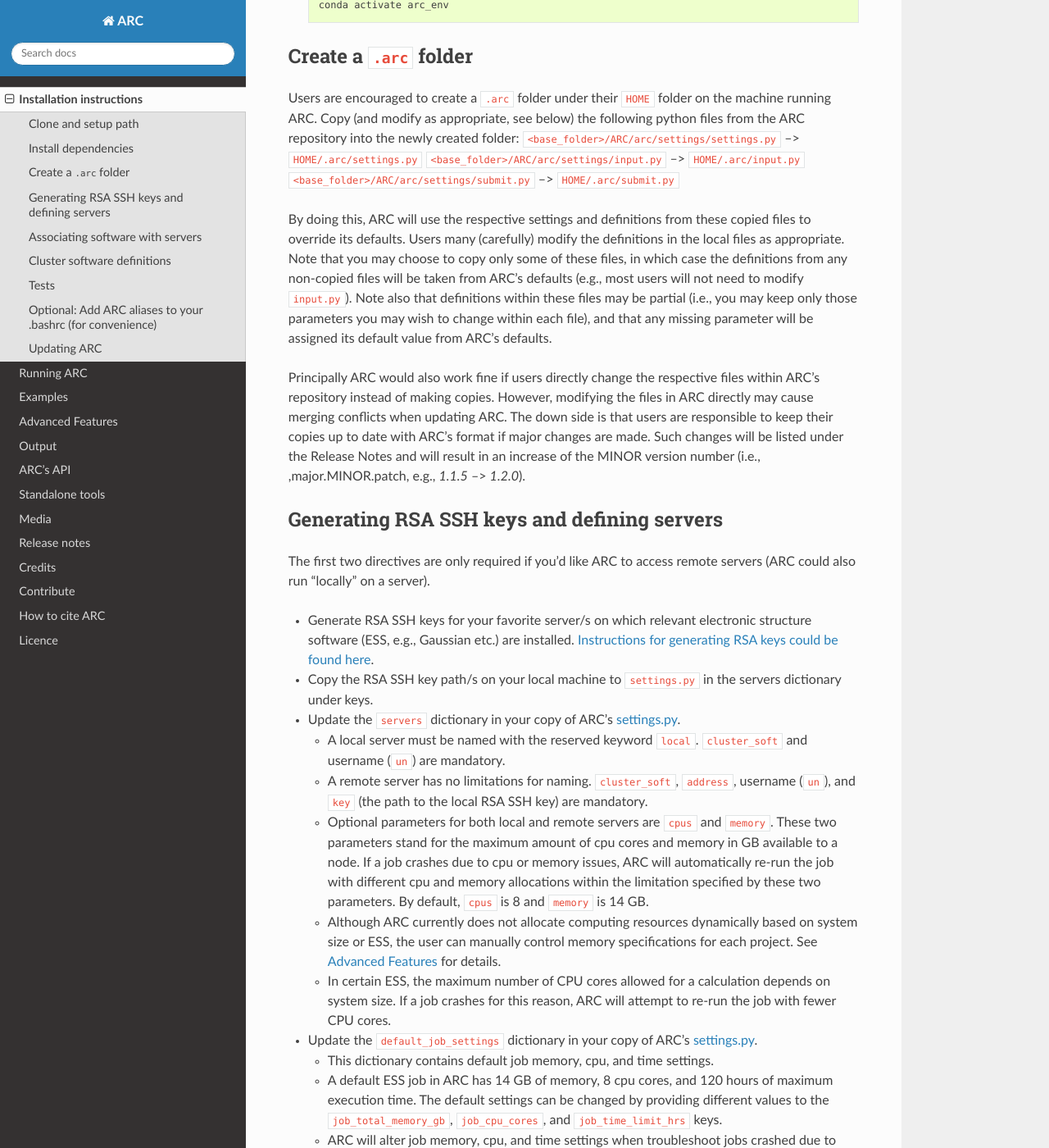
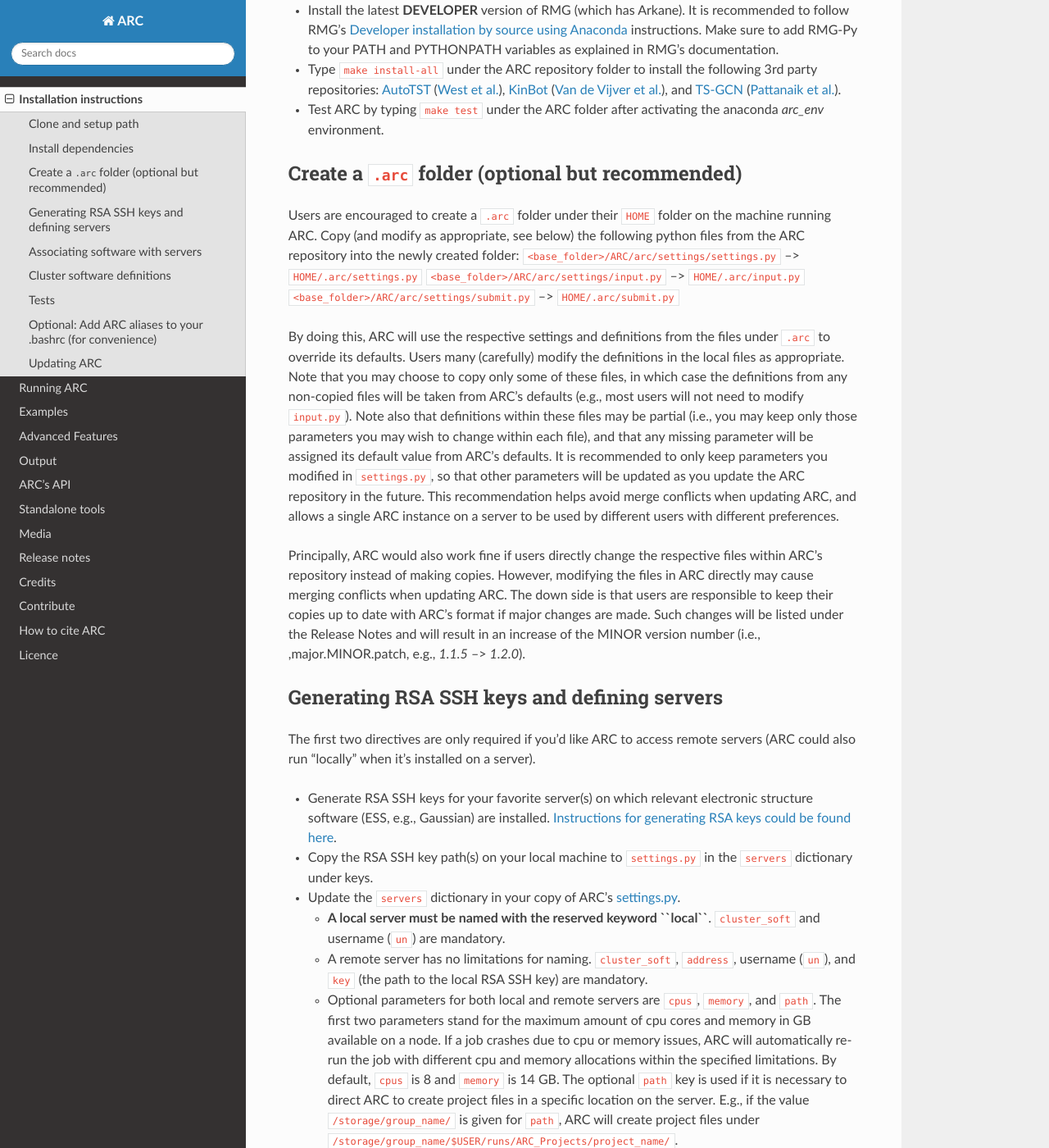
Before and after one commit to ReactionMechanismGenerator/ARC, a Sphinx documentation site: the page built from docs/source/installation.rst, in a window 1280 px wide and 1400 px high, scrolled down 1240 px. Shown: the whole window at 82% size. Built offline with Sphinx 7.4.7 and the Read the Docs theme 2.0.0, drawn with Linux system fonts in a browser that asks for light colours; formulas are drawn with MathJax 3; the version number could not be read and is left out; some of the changed text lies outside the part shown.

Commit message:
Docs: Modifications to the installation instructions

```diff
--- a/docs/source/installation.rst
+++ b/docs/source/installation.rst
@@ -3,13 +3,20 @@
 Installation instructions
 =========================
 
-Note:
-    ARC was only tested on Linux (Ubuntu_ 18.04.1 LTS) and Mac machines. We don't expect it to work on Windows.
-
-ARC can be installed on a server, as well as on your local desktop / laptop, submitting jobs to the server/s.
-The instructions below make this differentiation when relevant (the only difference is that ARC should be aware
+ARC can be installed on a server, as well as on your local desktop / laptop, submitting jobs to your server(s).
+The instructions below make this differentiation when relevant (the only difference is that ARC should be "aware"
 of software installed on the same machine, where the communication isn't done via SSH).
 
+Note:
+    ARC was only tested on Linux (Ubuntu_ 18.04.1 and 20.04 LTS) and Mac machines.
+    We don't expect it to work smoothly on Windows machines.
+
+Note:
+    These installation instructions assume you already have access to a server with a cluster scheduling software
+    (ARC currently supports SGE, Slurm, PBS, and HTCondor) and with properly installed electronic structure software
+    (ARC currently supports Gaussian, QChem, Molpro, TeraChem, Orca, and Psi4). We further assume that you have
+    some experience working with the server, e.g., writing appropriate submit scripts (example scripts are given,
+    but modifications are usually required).
 
 .. _path:
 
@@ -17,12 +24,13 @@ Clone and setup path
 ^^^^^^^^^^^^^^^^^^^^
 
 - Download and install the `Anaconda Python Platform`__ for Python 3.7 or higher if you haven't already.
-- Get git if you don't have it already by typing sudo apt-get install git in a terminal.
+- Get git and appropriate compilers if you don't have them already by typing ``sudo apt install git gcc g++ make``
+  in a terminal.
 - Clone ARC's repository to by typing the following command in the desired folder (e.g., under `~/Code/`)::
 
     git clone https://github.com/ReactionMechanismGenerator/ARC.git
 
-- Add ARC to your local path in .bashrc (make sure to change ``~/Path/to/ARC/`` accordingly)::
+- Add ARC to your local path in ``.bashrc`` (make sure to change ``~/Path/to/ARC/`` accordingly)::
 
     export PYTHONPATH=$PYTHONPATH:~/Path/to/ARC/
 
@@ -34,20 +42,6 @@ __ anaconda_
 Install dependencies
 ^^^^^^^^^^^^^^^^^^^^
 
-- Install the latest **DEVELOPER** version of RMG (which has Arkane).
-  It is recommended to follow RMG's `Developer installation by source using Anaconda
-  <http://reactionmechanismgenerator.github.io/RMG-Py/users/rmg/installation/index.html
-  #for-developers-installation-by-source-using-anaconda-environment>`_ instructions.
-  Make sure to add RMG-Py to your PATH and PYTHONPATH variables as explained in RMG's documentation.
-- If you'd like to use `AutoTST <https://github.com/ReactionMechanismGenerator/AutoTST>`_ in ARC (optional),
-  clone it in a separate folder and add it to your PYTHONPATH just as well.
-- If you'd like to use a pre-trained graph convolutional network to quickly predict TS guesses for further optimization,
-  run `make gcn` from ARC's home directory, which clones `TS-GCN <https://github.com/ReactionMechanismGenerator/TS-GCN.git>`_
-  under the same parent folder as the ARC repository. It also sets up the environment to run the network.
-  The original network was published by `Pattanaik et al. <https://chemrxiv.org/articles/Genereting_Transition_States_of_Isomerization_Reactions_with_Deep_Learning/12302084>`_
-  using TensorFlow 1.4 and Python 2.7. This repo uses the same architecture with various minor upgrades, more training data,
-  and is translated into PyTorch Geometric and Python 3.7.
-
 - Create the Anaconda environment for ARC (after changing the directory to the
   installation folder by, e.g., ``cd ~/Code/ARC/``)::
 
@@ -57,9 +51,23 @@ Install dependencies
 
      conda activate arc_env
 
+- Install the latest **DEVELOPER** version of RMG (which has Arkane).
+  It is recommended to follow RMG's `Developer installation by source using Anaconda
+  <http://reactionmechanismgenerator.github.io/RMG-Py/users/rmg/installation/index.html
+  #for-developers-installation-by-source-using-anaconda-environment>`_ instructions.
+  Make sure to add RMG-Py to your PATH and PYTHONPATH variables as explained in RMG's documentation.
+- Type ``make install-all`` under the ARC repository folder to install the following 3rd party repositories:
+  `AutoTST <https://github.com/ReactionMechanismGenerator/AutoTST>`_
+  (`West et al. <https://doi.org/10.1021/acs.jpca.7b07361>`_),
+  `KinBot <https://github.com/zadorlab/KinBot>`_
+  (`Van de Vijver et al. <https://doi.org/10.1016/j.cpc.2019.106947>`_),
+  and `TS-GCN <https://github.com/ReactionMechanismGenerator/TS-GCN.git>`_
+  (`Pattanaik et al. <https://chemrxiv.org/articles/Genereting_Transition_States_of_Isomerization_Reactions_with_Deep_Learning/12302084>`_).
+- Test ARC by typing ``make test`` under the ARC folder after activating the anaconda `arc_env` environment.
 
-Create a ``.arc`` folder
-^^^^^^^^^^^^^^^^^^^^^^^^
+
+Create a ``.arc`` folder (optional but recommended)
+^^^^^^^^^^^^^^^^^^^^^^^^^^^^^^^^^^^^^^^^^^^^^^^^^^^
 
 Users are encouraged to create a ``.arc`` folder under their ``HOME`` folder on the machine running ARC.
 Copy (and modify as appropriate, see below) the following python files
@@ -68,15 +76,19 @@ from the ARC repository into the newly created folder:
 ``<base_folder>/ARC/arc/settings/input.py`` --> ``HOME/.arc/input.py``
 ``<base_folder>/ARC/arc/settings/submit.py`` --> ``HOME/.arc/submit.py``
 
-By doing this, ARC will use the respective settings and definitions from these copied files
+By doing this, ARC will use the respective settings and definitions from the files under ``.arc``
 to override its defaults. Users many (carefully) modify the definitions in the local files
 as appropriate. Note that you may choose to copy only some of these files, in which case the
 definitions from any non-copied files will be taken from ARC's defaults (e.g., most users will
 not need to modify ``input.py``).  Note also that definitions within these files may be partial
 (i.e., you may keep only those parameters you may wish to change within each file), and that any
-missing parameter will be assigned its default value from ARC's defaults.
+missing parameter will be assigned its default value from ARC's defaults. It is recommended to
+only keep parameters you modified in ``settings.py``, so that other parameters will be updated
+as you update the ARC repository in the future. This recommendation helps avoid merge conflicts
+when updating ARC, and allows a single ARC instance on a server to be used by different users
+with different preferences.
 
-Principally ARC would also work fine if users directly change the respective files within ARC's repository
+Principally, ARC would also work fine if users directly change the respective files within ARC's repository
 instead of making copies. However, modifying the files in ARC directly may cause merging conflicts when
 updating ARC. The down side is that users are responsible to keep their copies up to date with ARC's format
 if major changes are made. Such changes will be listed under the Release Notes and will result in an increase
@@ -87,36 +99,33 @@ Generating RSA SSH keys and defining servers
 ^^^^^^^^^^^^^^^^^^^^^^^^^^^^^^^^^^^^^^^^^^^^
 
 The first two directives are only required if you'd like ARC to access remote servers
-(ARC could also run "locally" on a server).
+(ARC could also run "locally" when it's installed on a server).
 
-- Generate RSA SSH keys for your favorite server/s on which relevant electronic structure software
-  (ESS, e.g., Gaussian etc.) are installed. `Instructions for generating RSA keys could be found here
+- Generate RSA SSH keys for your favorite server(s) on which relevant electronic structure software
+  (ESS, e.g., Gaussian) are installed. `Instructions for generating RSA keys could be found here
   <https://www.digitalocean.com/community/tutorials/how-to-set-up-ssh-keys--2>`_.
-- Copy the RSA SSH key path/s on your local machine to ``settings.py`` in the servers
+- Copy the RSA SSH key path(s) on your local machine to ``settings.py`` in the ``servers``
   dictionary under keys.
 - Update the ``servers`` dictionary in your copy of ARC's `settings.py
   <https://github.com/ReactionMechanismGenerator/ARC/blob/main/arc/settings/settings.py>`_.
 
-  * A local server must be named with the reserved keyword ``local``. ``cluster_soft`` and username (``un``) are
-    mandatory.
+  * **A local server must be named with the reserved keyword ``local``**.
+    ``cluster_soft`` and username (``un``) are mandatory.
   * A remote server has no limitations for naming. ``cluster_soft``, ``address``, username (``un``), and ``key``
     (the path to the local RSA SSH key) are mandatory.
-  * Optional parameters for both local and remote servers are ``cpus`` and ``memory``. These two parameters stand for
-    the maximum amount of cpu cores and memory in GB available to a node. If a job crashes due to cpu or memory issues,
-    ARC will automatically re-run the job with different cpu and memory allocations within the limitation specified by
-    these two parameters. By default, ``cpus`` is 8 and ``memory`` is 14 GB.
-  * Although ARC currently does not allocate computing resources dynamically based on system size or ESS, the user can
-    manually control memory specifications for each project. See :ref:`Advanced Features <advanced>` for details.
-  * In certain ESS, the maximum number of CPU cores allowed for a calculation depends on system size. If a job crashes
-    for this reason, ARC will attempt to re-run the job with fewer CPU cores.
-
-- Update the ``default_job_settings`` dictionary in your copy of ARC's `settings.py
-  <https://github.com/ReactionMechanismGenerator/ARC/blob/main/arc/settings/settings.py>`_.
-
-  * This dictionary contains default job memory, cpu, and time settings.
-  * A default ESS job in ARC has 14 GB of memory, 8 cpu cores, and 120 hours of maximum execution time. The default
-    settings can be changed by providing different values to the ``job_total_memory_gb``, ``job_cpu_cores``, and
-    ``job_time_limit_hrs`` keys.
+  * Optional parameters for both local and remote servers are ``cpus``, ``memory``, and ``path``.
+    The first two parameters stand for the maximum amount of cpu cores and memory in GB available on a node.
+    If a job crashes due to cpu or memory issues, ARC will automatically re-run the job with different cpu
+    and memory allocations within the specified limitations. By default, ``cpus`` is 8 and ``memory`` is 14 GB.
+    The optional ``path`` key is used if it is necessary to direct ARC to create project files in a specific
+    location on the server. E.g., if the value ``/storage/group_name/`` is given for ``path``, ARC will
+    create project files under ``/storage/group_name/$USER/runs/ARC_Projects/project_name/``.
+  * Although ARC currently does not allocate computing resources dynamically based on system size or ESS,
+    the user can manually control memory specifications for each project.
+    See :ref:`Advanced Features <advanced>` for details.
+  * A default ESS job in ARC has 14 GB of memory, 8 cpu cores, and 120 hours of maximum execution time.
+    The default settings can be changed by providing different values to the ``job_total_memory_gb``,
+    ``job_cpu_cores``, and ``job_time_limit_hrs`` keys in the ``default_job_settings`` dictionary under ``settings.py``.
   * ARC will alter job memory, cpu, and time settings when troubleshoot jobs crashed due to resource allocation issues.
     The ``job_max_server_node_memory_allocation`` key stands for the maximum percentage of total node memory ARC will
     use when troubleshoot a job. The default value is 80%.
@@ -200,15 +209,12 @@ Tests
 - Run the minimal example (see :ref:`Examples <examples>`), and a couple more examples, if you'd like, using both input files
   and the API (via iPython notebooks or any other method).
 - Run ARC's unit tests. Note that for all tests to pass, ARC expects to find the unmodified settings in settings.py.
-  Therefore it is recommended to first stash your changes. If you'd like to test ARC with changes you made to the code,
-  first commit these changes to a git branch.::
+  If you made changes to any settings instead of creating respective files under a local ``.arc.`` folder,
+  it is recommended to first stash your changes (``git stash``). To run the tests, type::
 
-    git stash
     make test
 
-  After the tests complete, don't forget to::
-
-    git stash pop
+  After the tests complete, you may unstash your changes, if relevant (``git stash pop``).
 
 
 .. _aliases:
```
Also changed, not shown: other parts of docs/source/installation.rst (+1 -1 lines).
